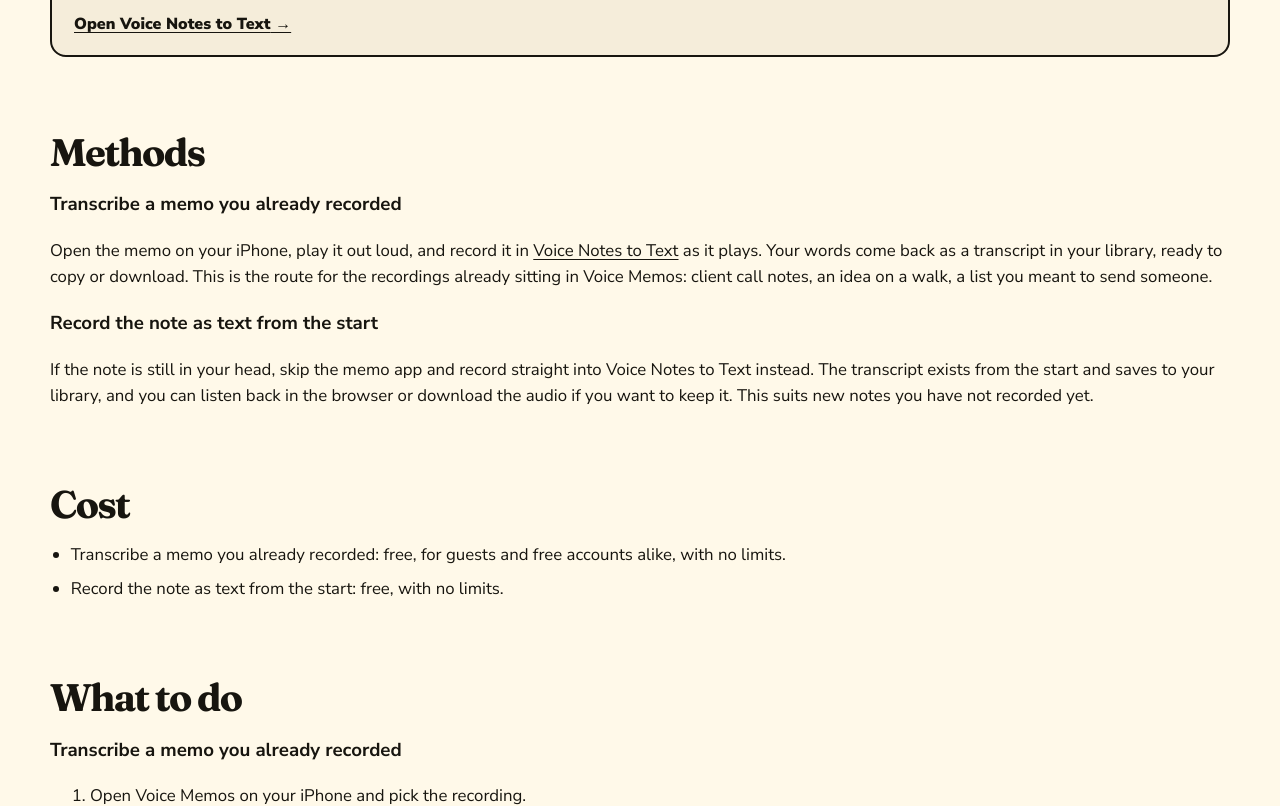
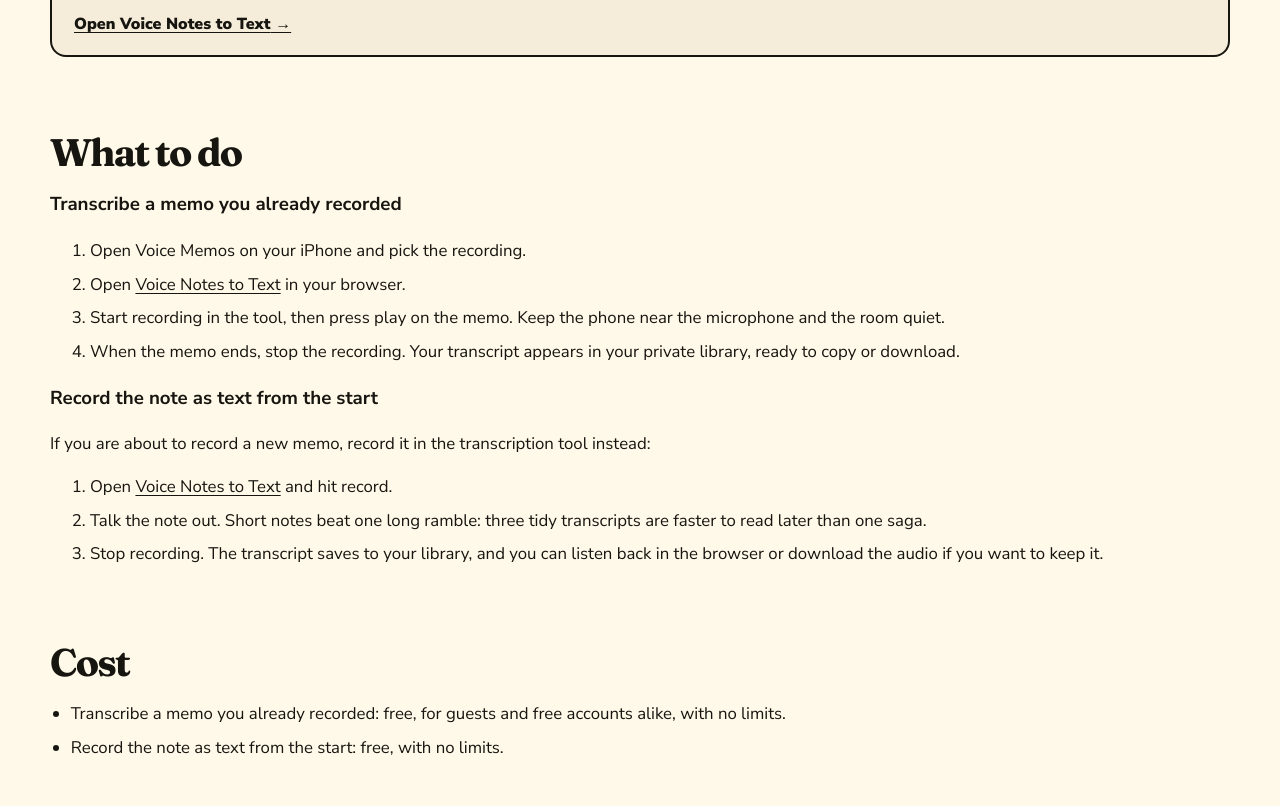
Before and after one commit to Ltang909/leaveittobumbum, a Next.js app: page /how-to-transcribe-iphone-voice-memos-to-text in a window 1280 px wide. Shown: the part 542-1348 px from the top of the page. Built offline with nearby package versions, Linux system fonts and the light colour scheme; no server answers.

Commit message:
Guide pilot: drop Methods section, lead with What to do

```diff
--- a/app/how-to-transcribe-iphone-voice-memos-to-text/page.tsx
+++ b/app/how-to-transcribe-iphone-voice-memos-to-text/page.tsx
@@ -29,20 +29,6 @@ export default function TranscribeIphoneVoiceMemosGuide() {
             cta="Open Voice Notes to Text"
           />
 
-          <h2>Methods</h2>
-
-          <h3>Transcribe a memo you already recorded</h3>
-          <p>Open the memo on your iPhone, play it out loud, and record it in <a href="/tools/notes/">Voice Notes to Text</a> as it plays. Your words come back as a transcript in your library, ready to copy or download. This is the route for the recordings already sitting in Voice Memos: client call notes, an idea on a walk, a list you meant to send someone.</p>
-
-          <h3>Record the note as text from the start</h3>
-          <p>If the note is still in your head, skip the memo app and record straight into Voice Notes to Text instead. The transcript exists from the start and saves to your library, and you can listen back in the browser or download the audio if you want to keep it. This suits new notes you have not recorded yet.</p>
-
-          <h2>Cost</h2>
-          <ul>
-          <li>Transcribe a memo you already recorded: free, for guests and free accounts alike, with no limits.</li>
-          <li>Record the note as text from the start: free, with no limits.</li>
-          </ul>
-
           <h2>What to do</h2>
 
           <h3>Transcribe a memo you already recorded</h3>
@@ -61,6 +47,12 @@ export default function TranscribeIphoneVoiceMemosGuide() {
           <li>Stop recording. The transcript saves to your library, and you can listen back in the browser or download the audio if you want to keep it.</li>
           </ol>
 
+          <h2>Cost</h2>
+          <ul>
+          <li>Transcribe a memo you already recorded: free, for guests and free accounts alike, with no limits.</li>
+          <li>Record the note as text from the start: free, with no limits.</li>
+          </ul>
+
           <h2>FAQs</h2>
           <h3>Can I transcribe iPhone voice memos for free?</h3>
           <p>Yes. It is free for guests and free accounts alike, with no limits. Recording a memo as it plays, or recording a fresh note, both work the same way.</p>
```
